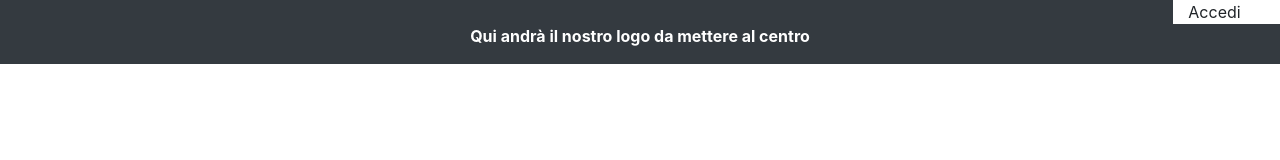
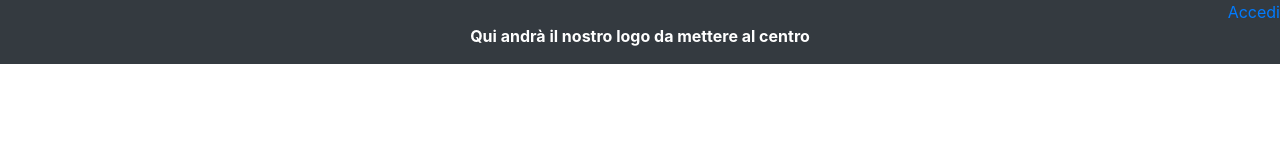
Before and after one commit to RenatoEsposito1999/NotMiss, a plain HTML site: page index.html in a window 1280 px wide. Drawn offline with Linux system fonts and the light colour scheme.

Commit message:
Aggiunta accedi

```diff
--- a/index.html
+++ b/index.html
@@ -16,8 +16,15 @@
 </head>
 <body>
     <div class="row">
+        <div class="container bg-dark w-100 col-md-12">
+            <div class="float-right">
+                <a href="#">Accedi</a>
+            </div>
+
+        </div>
+    </div>
+    <div class="row">
         <div class="container bg-dark w-100 h-75 col-md-12 col-sm-12 col-lg-12">
-            <div class="container bg-white col-md-1 col-sm1 col-lg-1 offset-md-11 offset-sm-11 offset-xl-11">Accedi</div>
             <p class="text-md-center font-weight-bold text-white">Qui andrà il nostro logo da mettere al centro</p>
         </div>
     </div>
```
